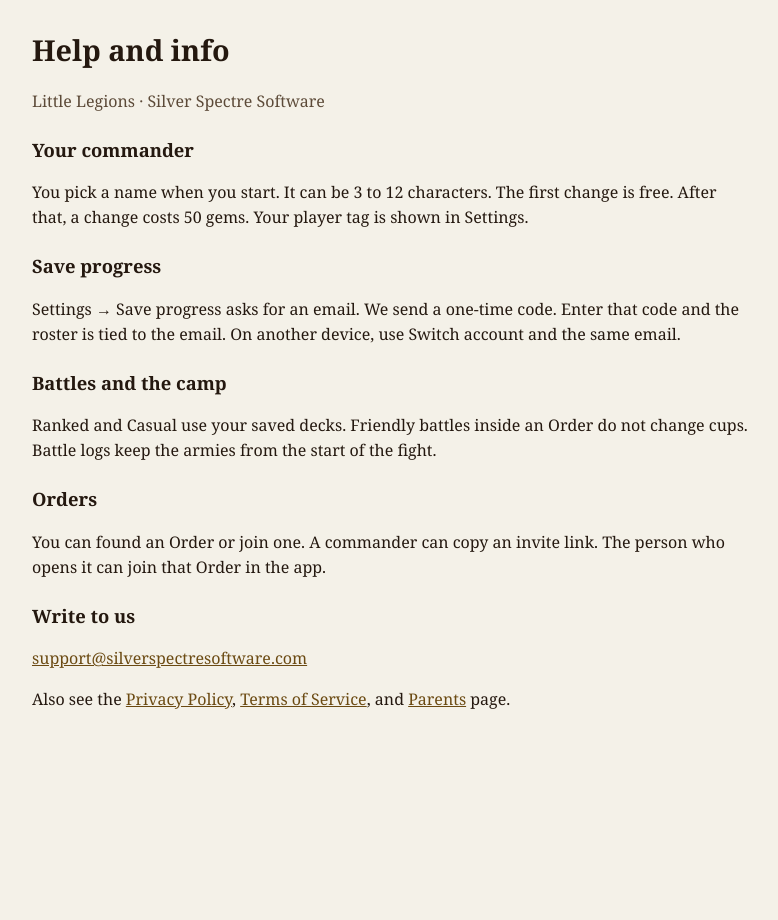
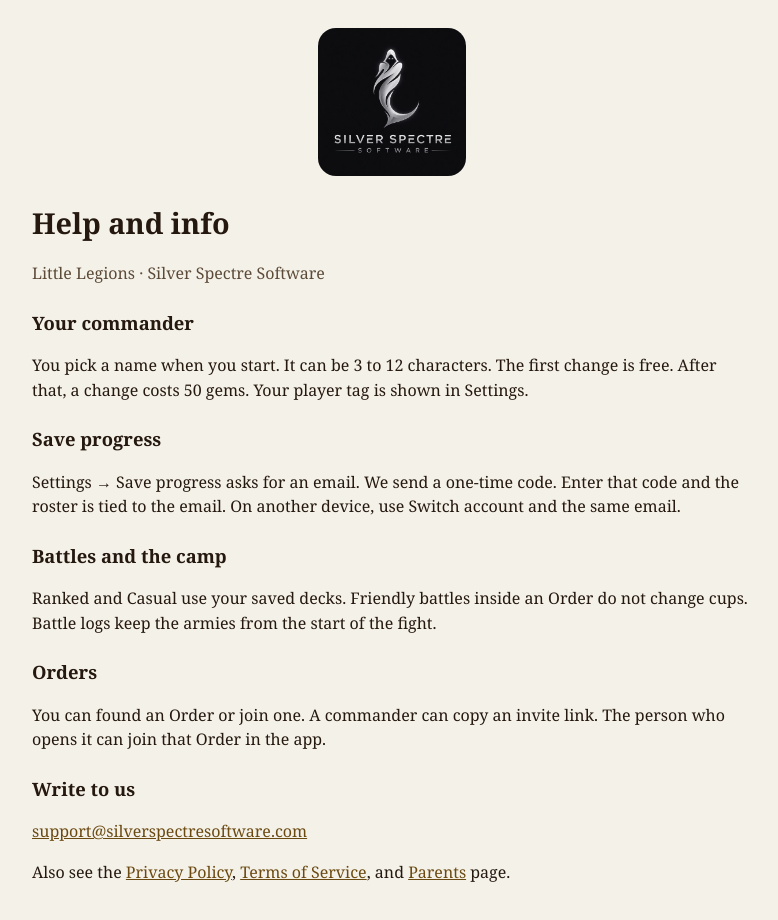
Before and after one commit to Srivatsan2307/LittleLegionsJoin, a plain HTML site: page docs/help/index.html in a window 1280 px wide. Shown: the whole page, without its empty margins (248-1026 px from the left). Before the commit the page ends 800 px from the top, so only its background shows below. Drawn offline with Linux system fonts and the light colour scheme.

Commit message:
Show the Silver Spectre logo on the public pages.
Co-authored-by: Cursor <cursoragent@cursor.com>

```diff
--- a/docs/help/index.html
+++ b/docs/help/index.html
@@ -14,10 +14,13 @@
     p, li { font-size: 1rem; }
     .meta { color: #5c4a38; }
     a { color: #6b4a12; }
+    .brand { text-align: center; margin: 0 0 18px; }
+    .brand img { width: 148px; height: auto; border-radius: 18px; }
   </style>
 </head>
 <body>
   <main>
+    <p class="brand"><img src="../assets/company-logo.png" alt="Silver Spectre Software"></p>
     <h1>Help and info</h1>
     <p class="meta">Little Legions · Silver Spectre Software</p>
     <h2>Your commander</h2>
```
Also changed, not shown: docs/parents/index.html (+3 -0 lines), docs/privacy/index.html (+3 -0 lines), docs/terms/index.html (+3 -0 lines), docs/assets/company-logo.png (added).
